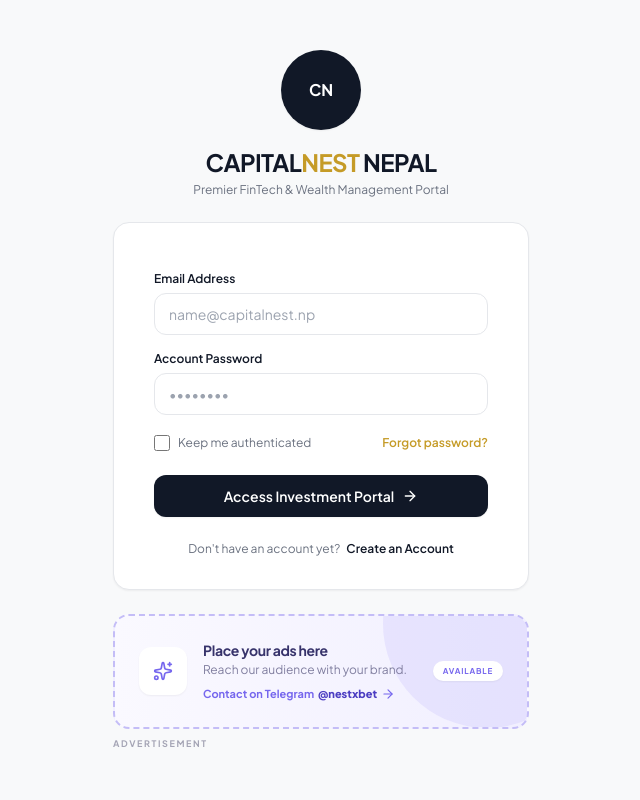
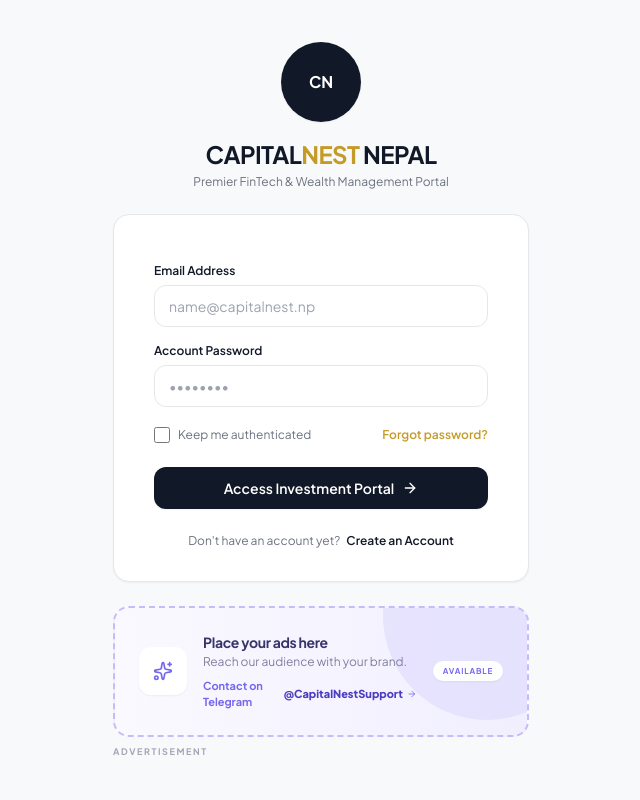
Before and after one commit to dasdasdasdasdasdasdffff/newupdatess, a PHP site: page / in a window 1280 px wide. Shown: the whole page, without its empty margins (319-959 px from the left). Run offline with PHP 8.4, Linux system fonts and the light colour scheme; some libraries are stand-ins or nearby versions.

Commit message:
Update ad contact to CapitalNest Support
Co-authored-by: Copilot <223556219+Copilot@users.noreply.github.com>

```diff
--- a/app/Views/components/ad_space.php
+++ b/app/Views/components/ad_space.php
@@ -2,7 +2,7 @@
 $adCompact = $adCompact ?? false;
 $adPopup = $adPopup ?? false;
 ?>
-<a href="https://t.me/nestxbet" target="_blank" rel="noopener noreferrer"
+<a href="https://t.me/CapitalNestSupport" target="_blank" rel="noopener noreferrer"
     class="group block relative overflow-hidden rounded-2xl border-2 border-dashed border-[#C4BDF7] bg-gradient-to-r from-[#FAF9FF] to-[#F1EFFF] p-5 sm:p-6 transition hover:-translate-y-0.5 hover:border-[#7667EE] hover:shadow-lg hover:shadow-[#7667EE]/10 <?= $adCompact ? 'sm:p-4' : '' ?>">
     <div class="relative z-10 flex items-center gap-4">
         <div class="flex h-12 w-12 shrink-0 items-center justify-center rounded-xl bg-white text-[#7667EE] shadow-sm <?= $adCompact ? 'h-10 w-10 rounded-lg' : '' ?>">
@@ -11,7 +11,7 @@ $adPopup = $adPopup ?? false;
         <div class="min-w-0">
             <strong class="block font-bold tracking-tight text-[#37336B] <?= $adCompact ? 'text-sm' : 'text-lg' ?>">Place your ads here</strong>
             <span class="mt-0.5 block text-xs text-[#817FA0]"><?= $adCompact ? 'Reach our audience with your brand.' : 'Premium ad space available for your brand.' ?></span>
-            <span class="mt-2 flex items-center gap-1 text-[11px] font-bold text-[#7667EE]">Contact on Telegram <b class="text-[#4B3DC2]">@nestxbet</b> <i data-lucide="arrow-right" class="h-3.5 w-3.5"></i></span>
+            <span class="mt-2 flex items-center gap-1 text-[11px] font-bold text-[#7667EE]">Contact on Telegram <b class="text-[#4B3DC2]">@CapitalNestSupport</b> <i data-lucide="arrow-right" class="h-3.5 w-3.5"></i></span>
         </div>
         <span class="ml-auto hidden shrink-0 rounded-full bg-white px-2.5 py-1 text-[8px] font-bold tracking-widest text-[#7667EE] shadow-sm sm:block">AVAILABLE</span>
     </div>
@@ -29,7 +29,7 @@ $adPopup = $adPopup ?? false;
         <span class="text-[10px] font-bold tracking-[0.16em] text-[#7667EE]">PREMIUM AD SPACE</span>
         <h2 class="mt-2 text-2xl font-bold tracking-tight text-[#20213A]">Place your ads here</h2>
         <p class="mx-auto mt-2 max-w-xs text-sm leading-6 text-[#9091A3]">Reach thousands of active members with a premium ad placement on CapitalNest.</p>
-        <a href="https://t.me/nestxbet" target="_blank" rel="noopener noreferrer" class="mt-5 flex w-full items-center justify-center gap-2 rounded-xl bg-[#7667EE] px-4 py-3 text-sm font-bold text-white shadow-lg shadow-[#7667EE]/25">Contact @nestxbet on Telegram <i data-lucide="arrow-right" class="h-4 w-4"></i></a>
+        <a href="https://t.me/CapitalNestSupport" target="_blank" rel="noopener noreferrer" class="mt-5 flex w-full items-center justify-center gap-2 rounded-xl bg-[#7667EE] px-4 py-3 text-sm font-bold text-white shadow-lg shadow-[#7667EE]/25">Contact @CapitalNestSupport on Telegram <i data-lucide="arrow-right" class="h-4 w-4"></i></a>
     </div>
 </div>
 <?php endif; ?>
--- a/src/App.tsx
+++ b/src/App.tsx
@@ -20,7 +20,7 @@ import {
   X,
 } from 'lucide-react';
 
-const telegramUrl = 'https://t.me/nestxbet';
+const telegramUrl = 'https://t.me/CapitalNestSupport';
 
 function AdLabel() {
   return <span className="ad-label">ADVERTISEMENT</span>;
@@ -33,7 +33,7 @@ function AdCreative({compact = false}: {compact?: boolean}) {
       <div className="ad-space-copy">
         <strong>Place your ads here</strong>
         <span>{compact ? 'Reach our audience with your brand.' : 'Premium ad space available for your brand.'}</span>
-        <b>Contact on Telegram <em>@nestxbet</em> <ArrowRight size={14} /></b>
+        <b>Contact on Telegram <em>@CapitalNestSupport</em> <ArrowRight size={14} /></b>
       </div>
       <div className="ad-space-badge">AVAILABLE</div>
     </a>
@@ -107,7 +107,7 @@ function Dashboard({onLogout}: {onLogout: () => void}) {
           <div className="bottom-ad"><AdLabel /><AdCreative compact /></div>
         </div>
       </main>
-      {showPopup && <div className="modal-backdrop" role="dialog" aria-modal="true"><div className="promo-modal"><button className="modal-close" onClick={() => setShowPopup(false)} aria-label="Close promotion"><X size={18} /></button><div className="modal-spark"><Gift size={26} /></div><span className="eyebrow">A QUICK HELLO</span><h2>Have a brand to share?</h2><p>Reach thousands of active members with a premium ad placement on CapitalNest.</p><a className="primary-button modal-button" href={telegramUrl} target="_blank" rel="noreferrer">Place your ad <ArrowRight size={17} /></a><small>Message us directly on Telegram <strong>@nestxbet</strong></small></div></div>}
+      {showPopup && <div className="modal-backdrop" role="dialog" aria-modal="true"><div className="promo-modal"><button className="modal-close" onClick={() => setShowPopup(false)} aria-label="Close promotion"><X size={18} /></button><div className="modal-spark"><Gift size={26} /></div><span className="eyebrow">A QUICK HELLO</span><h2>Have a brand to share?</h2><p>Reach thousands of active members with a premium ad placement on CapitalNest.</p><a className="primary-button modal-button" href={telegramUrl} target="_blank" rel="noreferrer">Place your ad <ArrowRight size={17} /></a><small>Message us directly on Telegram <strong>@CapitalNestSupport</strong></small></div></div>}
     </div>
   );
 }
```
